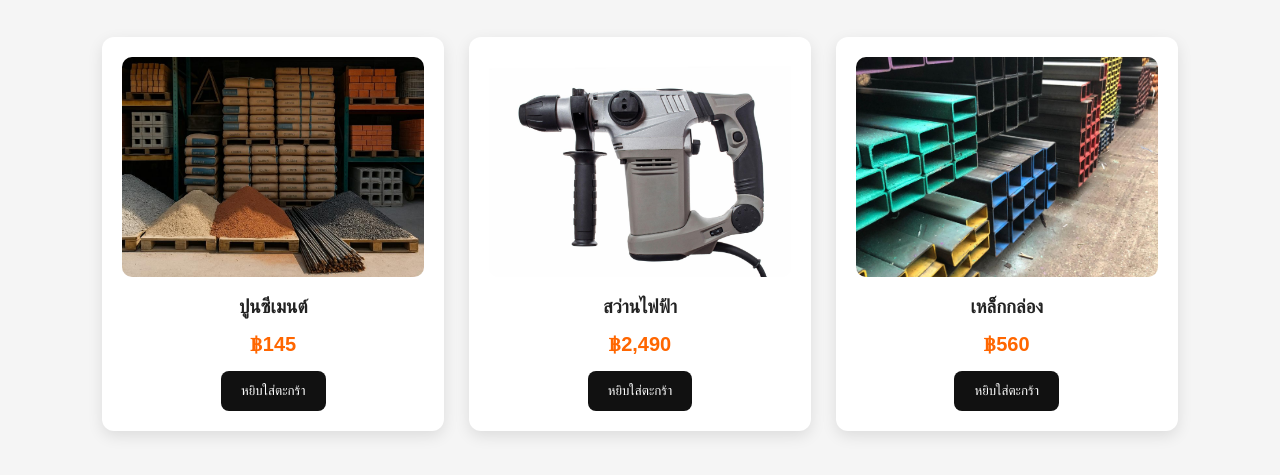
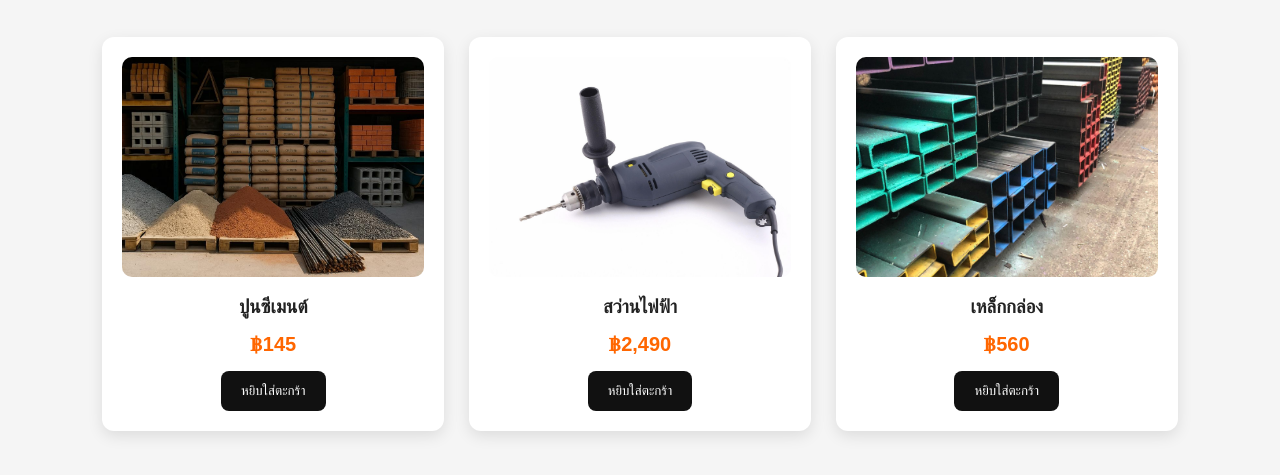
Before and after one commit to devtopup2026-cell/rich-jp-next, a website: page products.html in a window 1280 px wide. Shown: the part 121-596 px from the top of the page. Drawn offline with Linux system fonts and the light colour scheme.

Commit message:
Update products.html

```diff
--- a/products.html
+++ b/products.html
@@ -38,7 +38,7 @@
 </div>
 
 <div class="product-card">
-<img src="images/item8.jpg">
+<img src="images/item6.jpg">
 <h3>สว่านไฟฟ้า</h3>
 <p>฿2,490</p>
 <button>หยิบใส่ตะกร้า</button>
```
